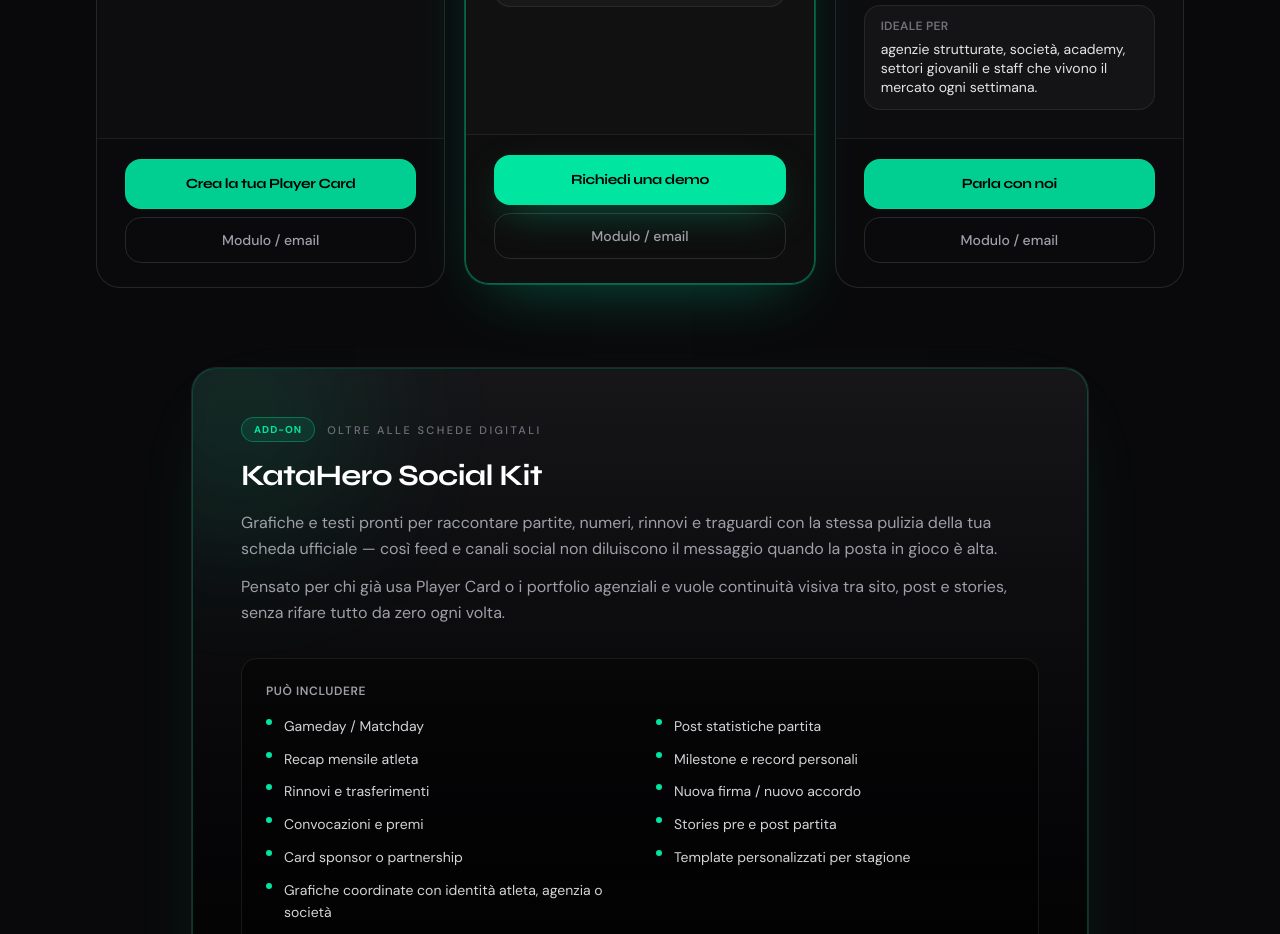
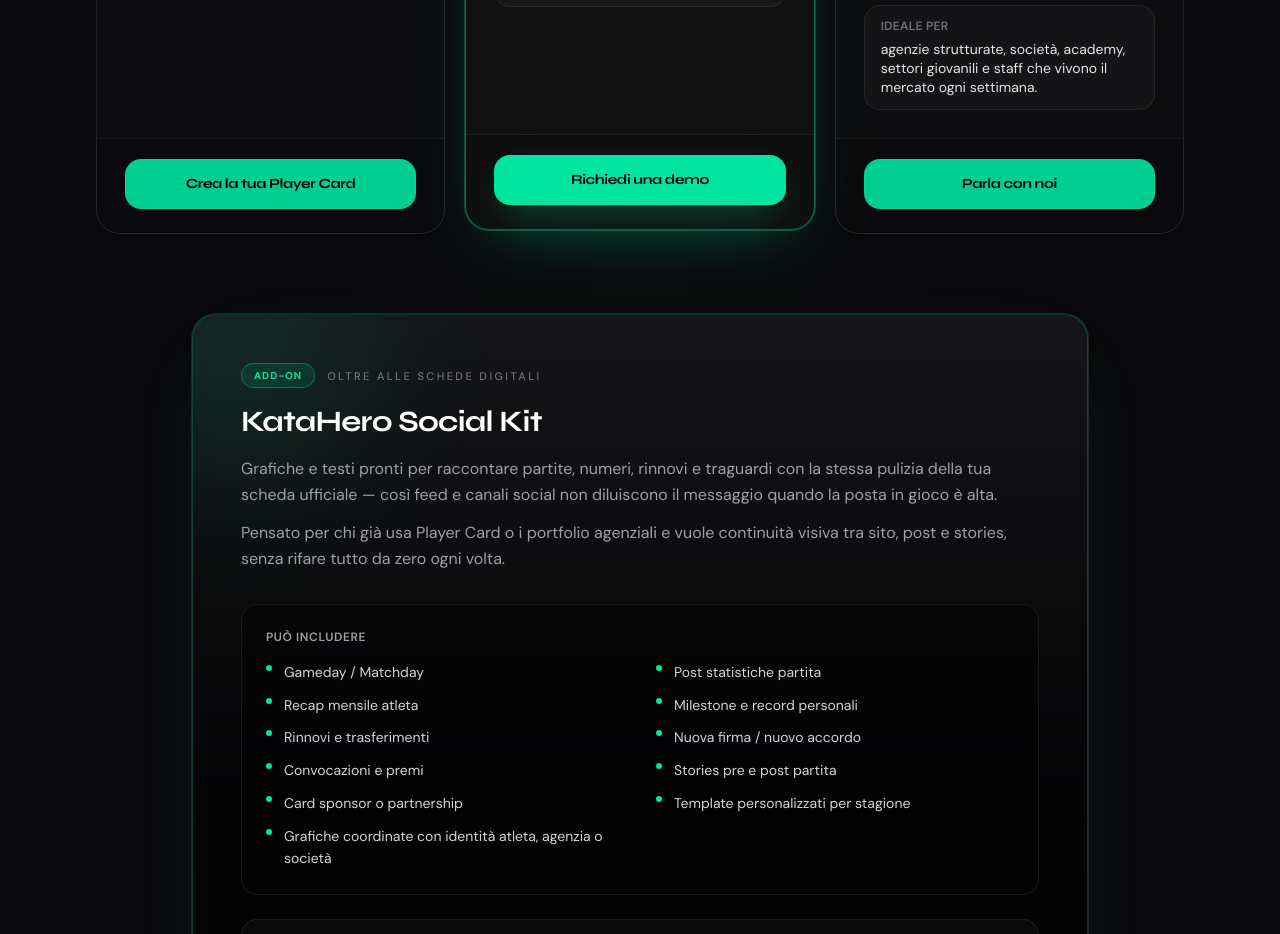
Before and after one commit to Salvo934/katahero, a Next.js app: page / in a window 1280 px wide. Shown: the part 5020-5954 px from the top of the page. Built offline with nearby package versions, Linux system fonts and the light colour scheme; no server answers.

Commit message:
aggiornamento

```diff
--- a/src/components/site/Packages.tsx
+++ b/src/components/site/Packages.tsx
@@ -243,7 +243,7 @@ export function Packages() {
                 </div>
               </div>
 
-              <div className="mt-auto flex flex-col gap-2 border-t border-white/8 bg-black/20 px-6 pb-6 pt-5 sm:px-7">
+              <div className="mt-auto border-t border-white/8 bg-black/20 px-6 pb-6 pt-5 sm:px-7">
                 <a
                   href={whatsappPrefilledUrl(p.whatsappMessage)}
                   target="_blank"
@@ -256,12 +256,6 @@ export function Packages() {
                 >
                   {p.ctaLabel}
                 </a>
-                <Link
-                  href="#contatti"
-                  className="inline-flex w-full items-center justify-center rounded-2xl border border-white/12 py-3 text-sm font-medium text-zinc-400 transition hover:border-white/22 hover:bg-white/5 hover:text-white"
-                >
-                  Modulo / email
-                </Link>
               </div>
             </article>
           ))}
```
